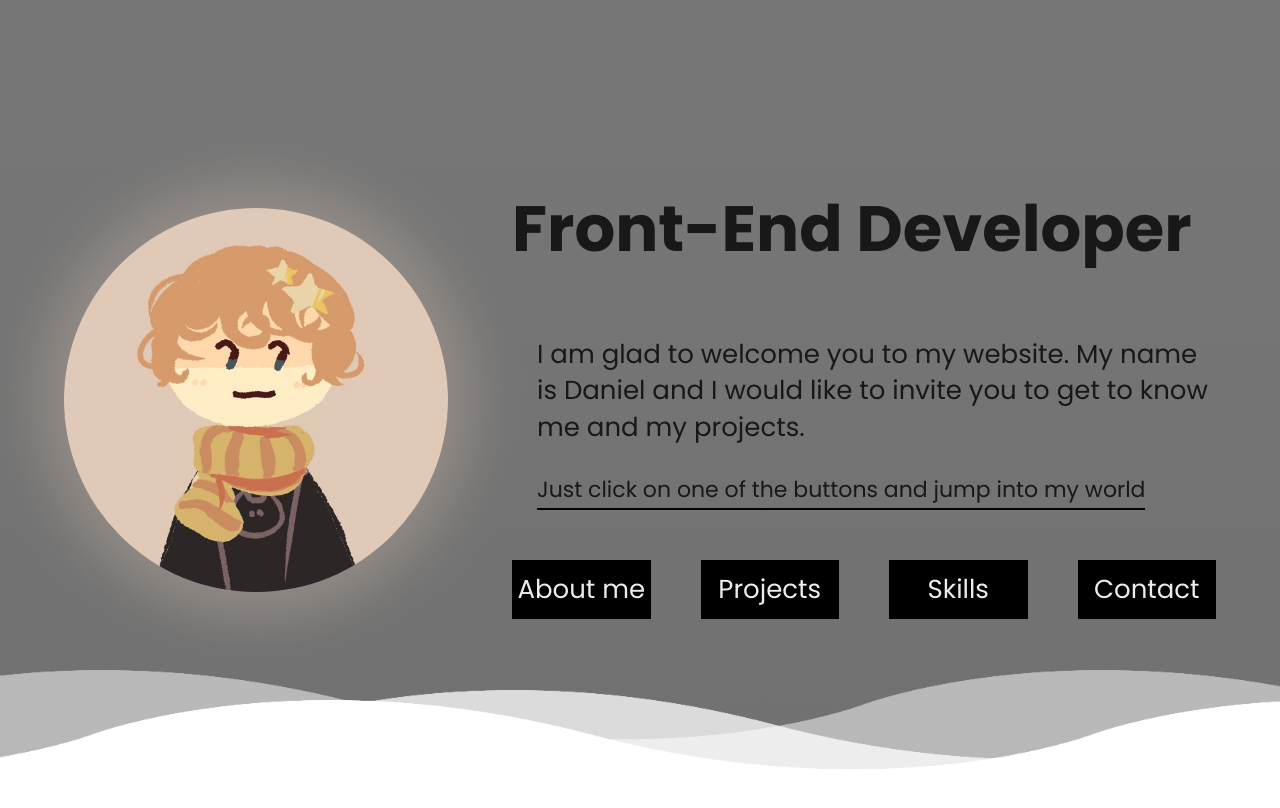
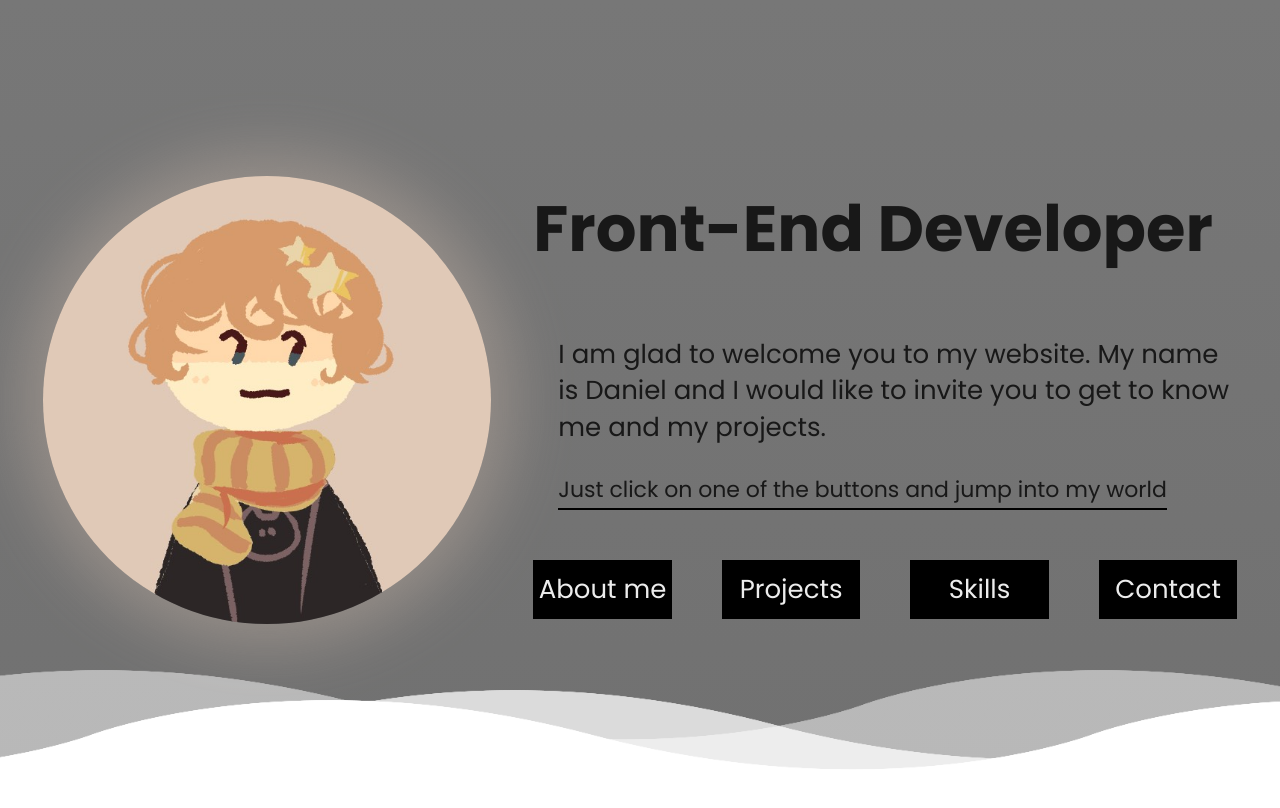
Before and after one commit to Biszku/Portfolio, a Next.js app: page / in a window 1280 px wide. Shown: the top 808 px of the page. Built offline with nearby package versions, Linux system fonts and the light colour scheme.

Commit message:
changed image to bigger

```diff
--- a/src/components/LandingPage/ScrollingSection/Sections/Welcome/Welcome.module.scss
+++ b/src/components/LandingPage/ScrollingSection/Sections/Welcome/Welcome.module.scss
@@ -7,7 +7,7 @@
   align-items: center;
   justify-content: space-evenly;
   &_avatar {
-    width: 30%;
+    width: 35%;
     border-radius: 50%;
     overflow: hidden;
     &_avatar {
--- a/src/components/LandingPage/ScrollingSection/Sections/Welcome/Welcome.tsx
+++ b/src/components/LandingPage/ScrollingSection/Sections/Welcome/Welcome.tsx
@@ -51,7 +51,6 @@ const Welcome = ({
         <motion.div
           style={{
             y: ySlide,
-            // opacity,
           }}
           initial={{ opacity: 0, y: -200 }}
           animate={{ opacity: 1, y: 0 }}
```
